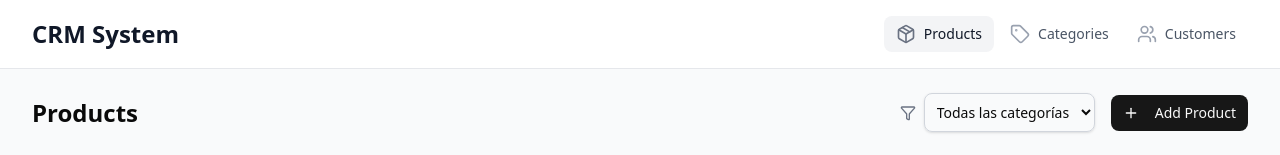
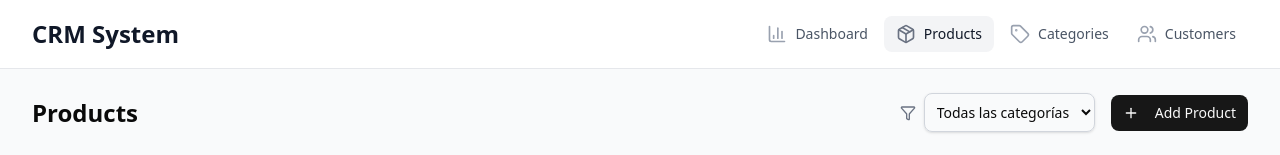
Before and after one commit to josezamora-evolve/evolve-crm-app-may-2025, a Next.js app: page /products in a window 1280 px wide. Shown: the top 155 px of the page. Built offline with nearby package versions, Linux system fonts and the light colour scheme.

Commit message:
fix: Navigation.tsx conflict.

```diff
--- a/src/components/Navigation.tsx
+++ b/src/components/Navigation.tsx
@@ -2,10 +2,11 @@
 
 import Link from 'next/link';
 import { usePathname } from 'next/navigation';
-import { Package, Users, Tag } from 'lucide-react';
+import { BarChart3, Package, Users, Tag } from 'lucide-react';
 import { cn } from '@/lib/utils';
 
 const navigation = [
+  { name: 'Dashboard', href: '/', icon: BarChart3 },
   { name: 'Products', href: '/products', icon: Package },
   { name: 'Categories', href: '/categories', icon: Tag },
   { name: 'Customers', href: '/customers', icon: Users },
```
